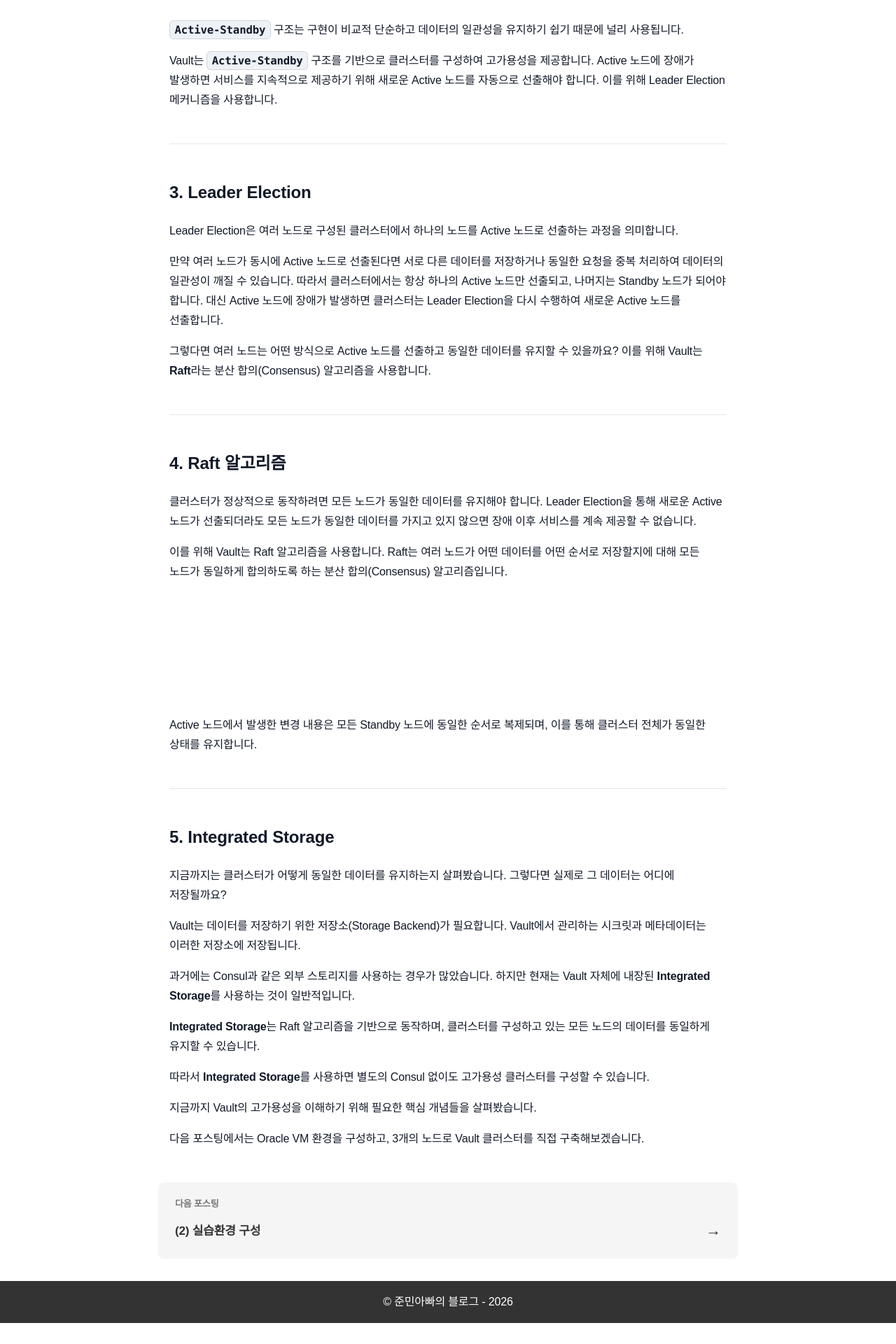
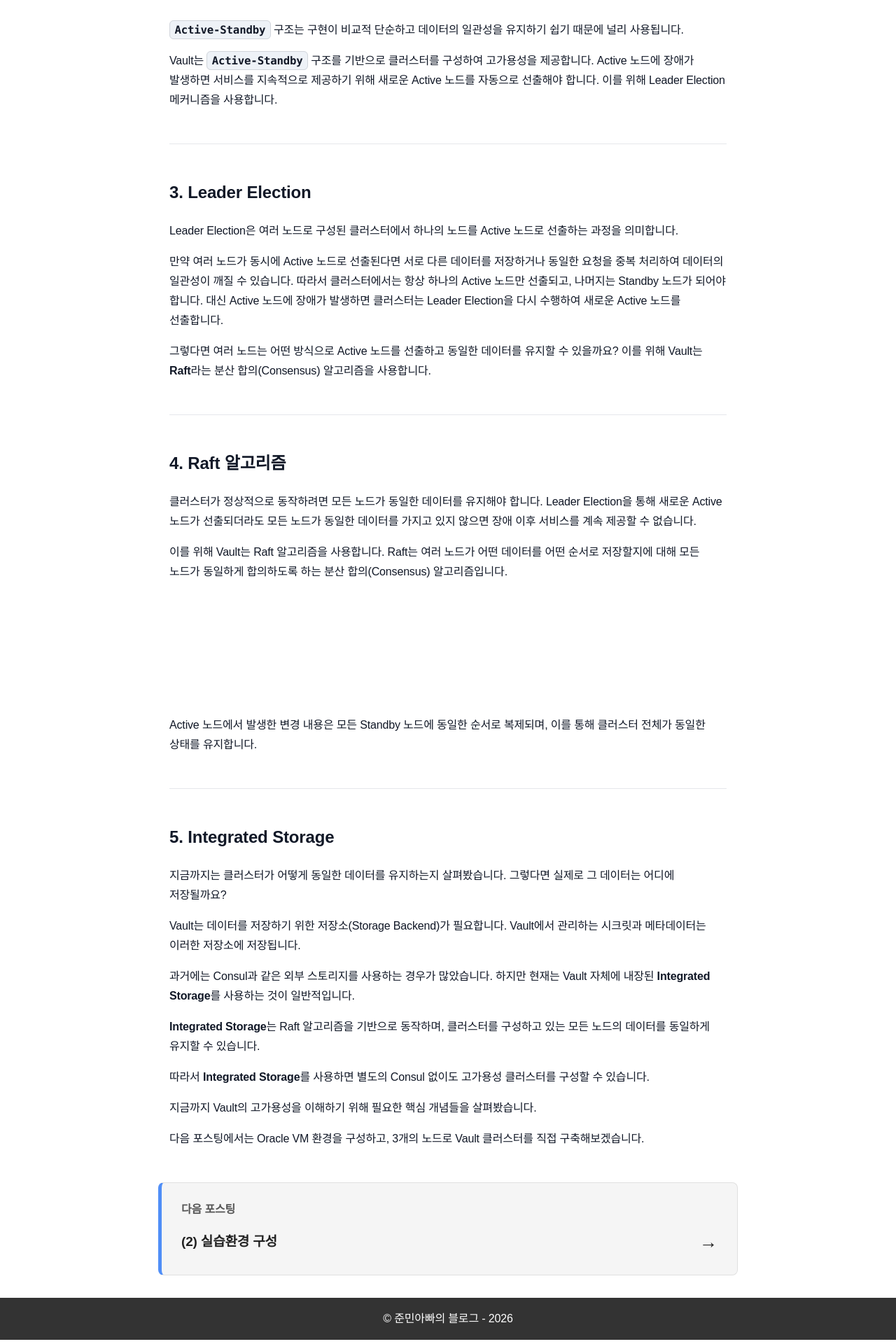
Before and after one commit to sanghoon-lee/sanghoon-lee.github.io, a Jekyll site: the page built from _posts/2026-06-26-vault-ha.md, in a window 1280 px wide. Shown: the part 1852-3772 px from the top of the page at 70% size. Built offline with Jekyll 4.4.1, drawn with Linux system fonts in a browser that asks for light colours; nearby versions of some CDN libraries; comment, search, counter and statistics services are not loaded; before the commit the page ends 3748 px from its top, so only the background shows below that.

Commit message:
태그 수정

```diff
--- a/assets/main.scss
+++ b/assets/main.scss
@@ -469,16 +469,20 @@ code.highlighter-rouge:not(pre code),
 
 .series-next-box {
     margin-top: 48px;
-    padding: 20px 24px;
+    padding: 24px 28px;
+
     background: #f5f5f5;
+    border: 1px solid #e0e0e0;
+    border-left: 5px solid #4f8ef7;
     border-radius: 8px;
 }
 
 .series-next-label {
-    margin-bottom: 8px;
-    font-size: 13px;
-    font-weight: 600;
-    color: #777;
+    margin-bottom: 10px;
+
+    font-size: 16px;
+    font-weight: 700;
+    color: #555;
 }
 
 .series-next-link {
@@ -486,7 +490,8 @@ code.highlighter-rouge:not(pre code),
     align-items: center;
     justify-content: space-between;
     gap: 16px;
-    color: #333;
+
+    color: #222;
     text-decoration: none;
 }
 
@@ -495,15 +500,22 @@ code.highlighter-rouge:not(pre code),
 }
 
 .series-next-title {
-    font-size: 17px;
-    font-weight: 600;
+    font-size: 19px;
+    font-weight: 700;
+    line-height: 1.5;
 }
 
 .series-next-arrow {
-    font-size: 22px;
+    flex-shrink: 0;
+    font-size: 26px;
+    font-weight: 700;
     transition: transform 0.2s ease;
 }
 
+.series-next-link:hover .series-next-title {
+    text-decoration: underline;
+}
+
 .series-next-link:hover .series-next-arrow {
-    transform: translateX(4px);
+    transform: translateX(5px);
 }
```
